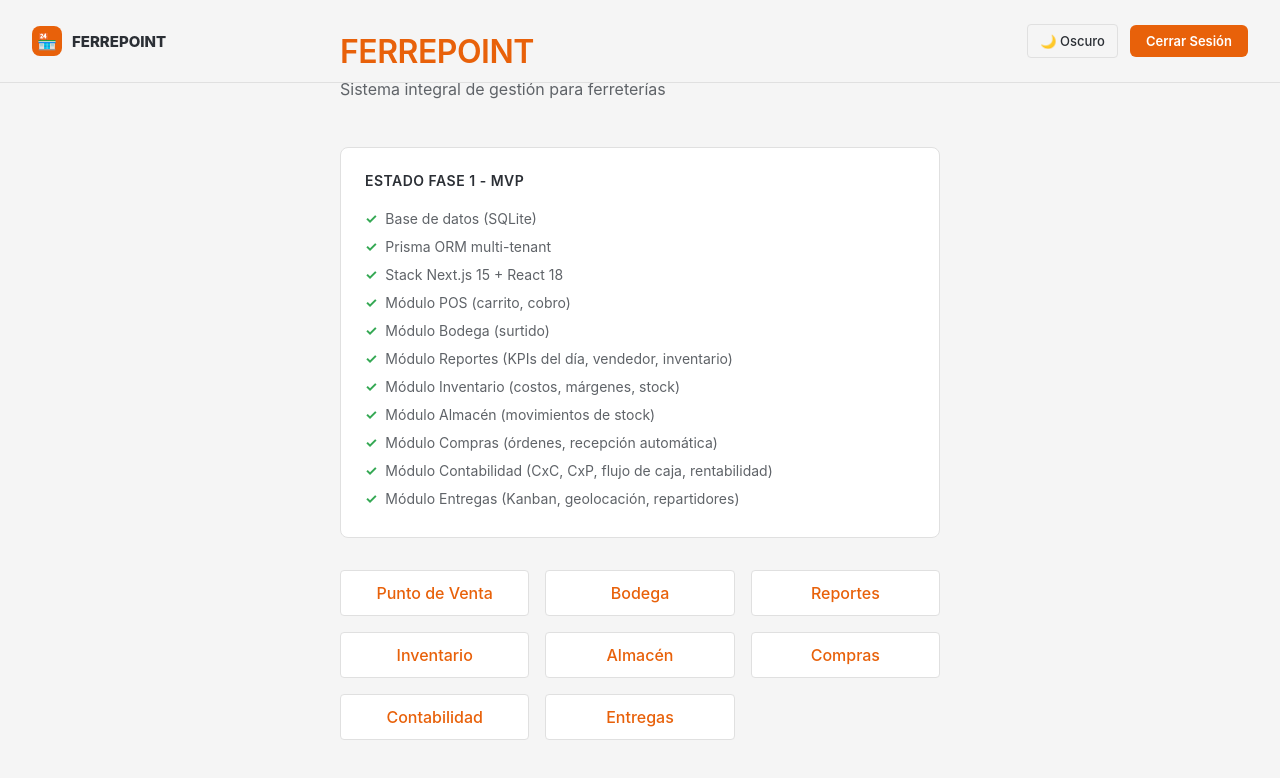
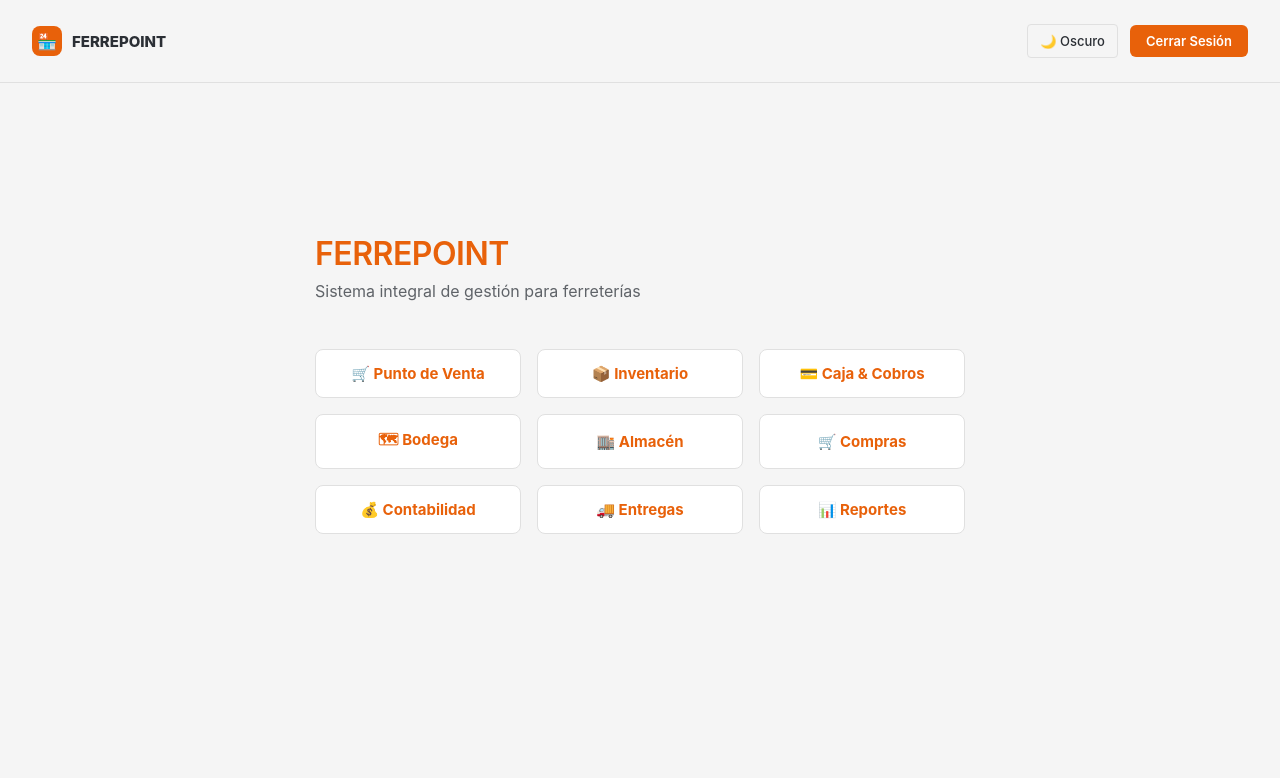
Before and after one commit to difusionculturaluaaan-ops/FERREPOINT, a Next.js app: page / in a window 1280 px wide. Shown: the top 778 px of the page. Built offline with nearby package versions, Linux system fonts and the light colour scheme.

Commit message:
feat: enforce enabledModules filtering in middleware and main dashboard page

```diff
--- a/src/app/page.tsx
+++ b/src/app/page.tsx
@@ -4,13 +4,31 @@ import { useState, useEffect } from 'react'
 import { ThemeToggle } from '@/components/ThemeToggle'
 import { LogoutButton } from '@/components/LogoutButton'
 
+const ALL_NAV_MODULES = [
+  { key: 'pos', label: '🛒 Punto de Venta', href: '/pos' },
+  { key: 'inventario', label: '📦 Inventario', href: '/inventario' },
+  { key: 'caja', label: '💳 Caja & Cobros', href: '/caja' },
+  { key: 'bodega', label: '🗺 Bodega', href: '/bodega' },
+  { key: 'almacen', label: '🏬 Almacén', href: '/almacen' },
+  { key: 'compras', label: '🛒 Compras', href: '/compras' },
+  { key: 'contabilidad', label: '💰 Contabilidad', href: '/contabilidad' },
+  { key: 'entregas', label: '🚚 Entregas', href: '/entregas' },
+  { key: 'reportes', label: '📊 Reportes', href: '/reportes' },
+]
+
 export default function Home() {
   const [userRole, setUserRole] = useState<string | null>(null)
+  const [enabledModules, setEnabledModules] = useState<string[]>([])
 
   useEffect(() => {
     const user = typeof window !== 'undefined' ? JSON.parse(localStorage.getItem('user') || '{}') : {}
     setUserRole(user.role || null)
+    setEnabledModules(user.enabledModules || ['pos', 'inventario', 'caja', 'bodega', 'almacen', 'compras', 'contabilidad', 'entregas', 'reportes'])
   }, [])
+
+  const visibleModules = userRole === 'super_admin'
+    ? ALL_NAV_MODULES
+    : ALL_NAV_MODULES.filter(m => enabledModules.length === 0 || enabledModules.includes(m.key))
 
   return (
     <main style={{
@@ -54,12 +72,28 @@ export default function Home() {
           </span>
         </div>
         <div style={{ display: 'flex', gap: '12px', alignItems: 'center' }}>
+          {userRole === 'super_admin' && (
+            <a
+              href="/superadmin"
+              style={{
+                background: '#F97316',
+                color: '#fff',
+                padding: '6px 14px',
+                borderRadius: '6px',
+                fontWeight: '700',
+                fontSize: '13px',
+                textDecoration: 'none'
+              }}
+            >
+              ⚡ SuperAdmin Dashboard
+            </a>
+          )}
           <ThemeToggle />
           <LogoutButton />
         </div>
       </div>
 
-      <div style={{ maxWidth: '600px', width: '100%' }}>
+      <div style={{ maxWidth: '650px', width: '100%' }}>
         {/* Header */}
         <div style={{ marginBottom: '3rem' }}>
           <h1 style={{
@@ -81,89 +115,17 @@ export default function Home() {
           </p>
         </div>
 
-        {/* Status Card */}
-        <div style={{
-          background: 'var(--bg-primary)',
-          border: `1px solid var(--border-color)`,
-          borderRadius: '8px',
-          padding: '1.5rem',
-          marginBottom: '2rem'
-        }}>
-          <h2 style={{
-            fontSize: '14px',
-            fontWeight: '600',
-            color: 'var(--text-primary)',
-            margin: '0 0 1rem 0',
-            textTransform: 'uppercase',
-            letterSpacing: '0.5px'
-          }}>
-            Estado Fase 1 - MVP
-          </h2>
-
-          <ul style={{
-            fontSize: '14px',
-            lineHeight: '2',
-            color: 'var(--text-secondary)',
-            margin: '0',
-            paddingLeft: '0',
-            listStyle: 'none'
-          }}>
-            <li style={{ display: 'flex', gap: '0.5rem', alignItems: 'center' }}>
-              <span style={{ color: 'var(--success)', fontWeight: 'bold' }}>✓</span>
-              Base de datos (SQLite)
-            </li>
-            <li style={{ display: 'flex', gap: '0.5rem', alignItems: 'center' }}>
-              <span style={{ color: 'var(--success)', fontWeight: 'bold' }}>✓</span>
-              Prisma ORM multi-tenant
-            </li>
-            <li style={{ display: 'flex', gap: '0.5rem', alignItems: 'center' }}>
-              <span style={{ color: 'var(--success)', fontWeight: 'bold' }}>✓</span>
-              Stack Next.js 15 + React 18
-            </li>
-            <li style={{ display: 'flex', gap: '0.5rem', alignItems: 'center' }}>
-              <span style={{ color: 'var(--success)', fontWeight: 'bold' }}>✓</span>
-              Módulo POS (carrito, cobro)
-            </li>
-            <li style={{ display: 'flex', gap: '0.5rem', alignItems: 'center' }}>
-              <span style={{ color: 'var(--success)', fontWeight: 'bold' }}>✓</span>
-              Módulo Bodega (surtido)
-            </li>
-            <li style={{ display: 'flex', gap: '0.5rem', alignItems: 'center' }}>
-              <span style={{ color: 'var(--success)', fontWeight: 'bold' }}>✓</span>
-              Módulo Reportes (KPIs del día, vendedor, inventario)
-            </li>
-            <li style={{ display: 'flex', gap: '0.5rem', alignItems: 'center' }}>
-              <span style={{ color: 'var(--success)', fontWeight: 'bold' }}>✓</span>
-              Módulo Inventario (costos, márgenes, stock)
-            </li>
-            <li style={{ display: 'flex', gap: '0.5rem', alignItems: 'center' }}>
-              <span style={{ color: 'var(--success)', fontWeight: 'bold' }}>✓</span>
-              Módulo Almacén (movimientos de stock)
-            </li>
-            <li style={{ display: 'flex', gap: '0.5rem', alignItems: 'center' }}>
-              <span style={{ color: 'var(--success)', fontWeight: 'bold' }}>✓</span>
-              Módulo Compras (órdenes, recepción automática)
-            </li>
-            <li style={{ display: 'flex', gap: '0.5rem', alignItems: 'center' }}>
-              <span style={{ color: 'var(--success)', fontWeight: 'bold' }}>✓</span>
-              Módulo Contabilidad (CxC, CxP, flujo de caja, rentabilidad)
-            </li>
-            <li style={{ display: 'flex', gap: '0.5rem', alignItems: 'center' }}>
-              <span style={{ color: 'var(--success)', fontWeight: 'bold' }}>✓</span>
-              Módulo Entregas (Kanban, geolocación, repartidores)
-            </li>
-          </ul>
-        </div>
-
         {/* Navigation Buttons */}
         <div style={{
           display: 'grid',
-          gridTemplateColumns: '1fr 1fr 1fr',
+          gridTemplateColumns: 'repeat(3, 1fr)',
           gap: '1rem',
           marginBottom: '2rem'
         }}>
+          {visibleModules.map(mod => (
             <a
-            href="/pos"
+              key={mod.key}
+              href={mod.href}
               style={{
                 display: 'flex',
                 alignItems: 'center',
@@ -171,12 +133,12 @@ export default function Home() {
                 background: 'var(--bg-primary)',
                 color: 'var(--accent-orange)',
                 border: `1px solid var(--border-color)`,
-              padding: '12px 24px',
-              borderRadius: '4px',
+                padding: '14px 20px',
+                borderRadius: '8px',
                 textAlign: 'center',
                 textDecoration: 'none',
-              fontSize: '16px',
-              fontWeight: '500',
+                fontSize: '15px',
+                fontWeight: '700',
                 transition: 'all 0.2s',
                 cursor: 'pointer'
               }}
@@ -187,197 +149,9 @@ export default function Home() {
                 e.currentTarget.style.background = 'var(--bg-primary)'
               }}
             >
-            Punto de Venta
+              {mod.label}
             </a>
-          <a
-            href="/bodega"
-            style={{
-              display: 'flex',
-              alignItems: 'center',
-              justifyContent: 'center',
-              background: 'var(--bg-primary)',
-              color: 'var(--accent-orange)',
-              border: `1px solid var(--border-color)`,
-              padding: '12px 24px',
-              borderRadius: '4px',
-              textAlign: 'center',
-              textDecoration: 'none',
-              fontSize: '16px',
-              fontWeight: '500',
-              transition: 'all 0.2s',
-              cursor: 'pointer'
-            }}
-            onMouseEnter={e => {
-              e.currentTarget.style.background = 'var(--bg-tertiary)'
-            }}
-            onMouseLeave={e => {
-              e.currentTarget.style.background = 'var(--bg-primary)'
-            }}
-          >
-            Bodega
-          </a>
-          <a
-            href="/reportes"
-            style={{
-              display: 'flex',
-              alignItems: 'center',
-              justifyContent: 'center',
-              background: 'var(--bg-primary)',
-              color: 'var(--accent-orange)',
-              border: `1px solid var(--border-color)`,
-              padding: '12px 24px',
-              borderRadius: '4px',
-              textAlign: 'center',
-              textDecoration: 'none',
-              fontSize: '16px',
-              fontWeight: '500',
-              transition: 'all 0.2s',
-              cursor: 'pointer'
-            }}
-            onMouseEnter={e => {
-              e.currentTarget.style.background = 'var(--bg-tertiary)'
-            }}
-            onMouseLeave={e => {
-              e.currentTarget.style.background = 'var(--bg-primary)'
-            }}
-          >
-            Reportes
-          </a>
-          <a
-            href="/inventario"
-            style={{
-              display: 'flex',
-              alignItems: 'center',
-              justifyContent: 'center',
-              background: 'var(--bg-primary)',
-              color: 'var(--accent-orange)',
-              border: `1px solid var(--border-color)`,
-              padding: '12px 24px',
-              borderRadius: '4px',
-              textAlign: 'center',
-              textDecoration: 'none',
-              fontSize: '16px',
-              fontWeight: '500',
-              transition: 'all 0.2s',
-              cursor: 'pointer'
-            }}
-            onMouseEnter={e => {
-              e.currentTarget.style.background = 'var(--bg-tertiary)'
-            }}
-            onMouseLeave={e => {
-              e.currentTarget.style.background = 'var(--bg-primary)'
-            }}
-          >
-            Inventario
-          </a>
-          <a
-            href="/almacen"
-            style={{
-              display: 'flex',
-              alignItems: 'center',
-              justifyContent: 'center',
-              background: 'var(--bg-primary)',
-              color: 'var(--accent-orange)',
-              border: `1px solid var(--border-color)`,
-              padding: '12px 24px',
-              borderRadius: '4px',
-              textAlign: 'center',
-              textDecoration: 'none',
-              fontSize: '16px',
-              fontWeight: '500',
-              transition: 'all 0.2s',
-              cursor: 'pointer'
-            }}
-            onMouseEnter={e => {
-              e.currentTarget.style.background = 'var(--bg-tertiary)'
-            }}
-            onMouseLeave={e => {
-              e.currentTarget.style.background = 'var(--bg-primary)'
-            }}
-          >
-            Almacén
-          </a>
-          <a
-            href="/compras"
-            style={{
-              display: 'flex',
-              alignItems: 'center',
-              justifyContent: 'center',
-              background: 'var(--bg-primary)',
-              color: 'var(--accent-orange)',
-              border: `1px solid var(--border-color)`,
-              padding: '12px 24px',
-              borderRadius: '4px',
-              textAlign: 'center',
-              textDecoration: 'none',
-              fontSize: '16px',
-              fontWeight: '500',
-              transition: 'all 0.2s',
-              cursor: 'pointer'
-            }}
-            onMouseEnter={e => {
-              e.currentTarget.style.background = 'var(--bg-tertiary)'
-            }}
-            onMouseLeave={e => {
-              e.currentTarget.style.background = 'var(--bg-primary)'
-            }}
-          >
-            Compras
-          </a>
-          <a
-            href="/contabilidad"
-            style={{
-              display: 'flex',
-              alignItems: 'center',
-              justifyContent: 'center',
-              background: 'var(--bg-primary)',
-              color: 'var(--accent-orange)',
-              border: `1px solid var(--border-color)`,
-              padding: '12px 24px',
-              borderRadius: '4px',
-              textAlign: 'center',
-              textDecoration: 'none',
-              fontSize: '16px',
-              fontWeight: '500',
-              transition: 'all 0.2s',
-              cursor: 'pointer'
-            }}
-            onMouseEnter={e => {
-              e.currentTarget.style.background = 'var(--bg-tertiary)'
-            }}
-            onMouseLeave={e => {
-              e.currentTarget.style.background = 'var(--bg-primary)'
-            }}
-          >
-            Contabilidad
-          </a>
-          <a
-            href="/entregas"
-            style={{
-              display: 'flex',
-              alignItems: 'center',
-              justifyContent: 'center',
-              background: 'var(--bg-primary)',
-              color: 'var(--accent-orange)',
-              border: `1px solid var(--border-color)`,
-              padding: '12px 24px',
-              borderRadius: '4px',
-              textAlign: 'center',
-              textDecoration: 'none',
-              fontSize: '16px',
-              fontWeight: '500',
-              transition: 'all 0.2s',
-              cursor: 'pointer'
-            }}
-            onMouseEnter={e => {
-              e.currentTarget.style.background = 'var(--bg-tertiary)'
-            }}
-            onMouseLeave={e => {
-              e.currentTarget.style.background = 'var(--bg-primary)'
-            }}
-          >
-            Entregas
-          </a>
+          ))}
         </div>
 
         {/* Admin Section - Solo para Dueño */}
--- a/src/features/auth/server.ts
+++ b/src/features/auth/server.ts
@@ -37,7 +37,8 @@ export async function actionLogin(email: string, password: string): Promise<Logi
       userId: user.id,
       email: user.email,
       role: user.role,
-      businessId: user.businessId
+      businessId: user.businessId,
+      enabledModules: user.business?.enabledModules || ["pos", "inventario", "caja", "bodega", "entregas", "compras", "contabilidad", "facturacion"]
     })
 
     // Actualizar lastLogin
@@ -59,6 +60,7 @@ export async function actionLogin(email: string, password: string): Promise<Logi
       businessId: user.businessId,
       locationId: defaultLocation,
       vendorId: user.id,
+      enabledModules: user.business?.enabledModules || ["pos", "inventario", "caja", "bodega", "entregas", "compras", "contabilidad", "facturacion"],
       active: user.active,
       createdAt: user.createdAt
     }
--- a/src/types/auth.ts
+++ b/src/types/auth.ts
@@ -2,10 +2,11 @@ export interface User {
   id: string
   email: string
   name: string
-  role: "dueno" | "vendedor" | "cajero" | "bodeguero" | "chofer"
+  role: "dueno" | "vendedor" | "cajero" | "bodeguero" | "chofer" | "admin" | "super_admin" | "encargado"
   businessId: string
   locationId?: string
   vendorId?: string
+  enabledModules?: string[]
   active: boolean
   createdAt: Date
 }
@@ -28,6 +29,7 @@ export interface JWTPayload {
   email: string
   role: string
   businessId: string
+  enabledModules?: string[]
   iat?: number
   exp?: number
 }
```
Also changed, not shown: src/middleware.ts (+10 -3 lines). Lines whose indentation alone changed are shown as unchanged.
